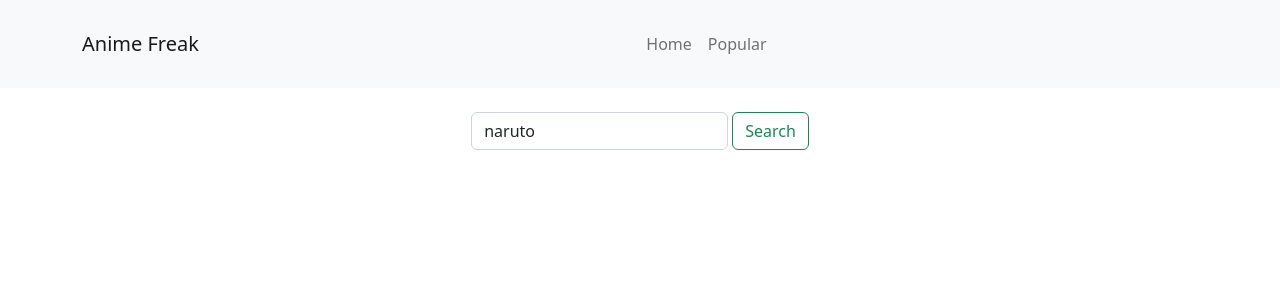
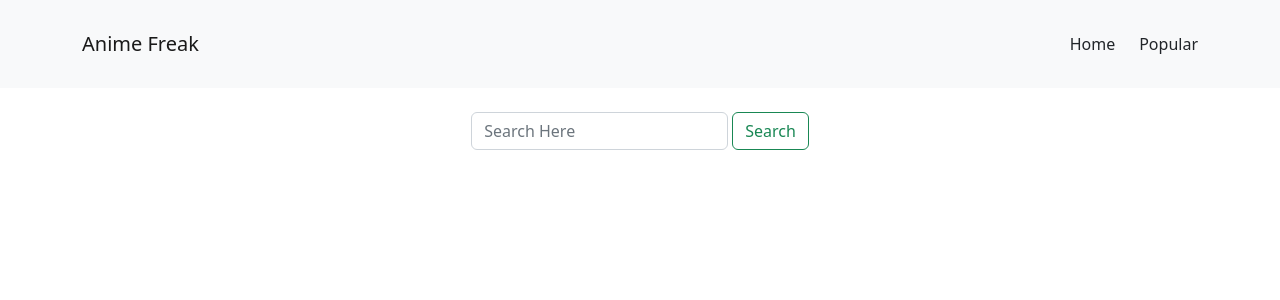
Before and after one commit to fushigina-Shinobi/anime-freak, a React (Create React App) app: page / in a window 1280 px wide. Shown: the top 300 px of the page. Built offline with nearby package versions, Linux system fonts and the light colour scheme.

Commit message:
adjusted navbar and fixed minor bugs in get search

```diff
--- a/src/Navbar.js
+++ b/src/Navbar.js
@@ -6,26 +6,18 @@ import { Link } from "react-router-dom";
 
 const Navbarr = () => {
   return (
-    <Navbar bg="light" expand="lg" className="p-4 mx-auto">
-      <Container className="justify-content-space-between">
+    <Navbar bg="light" expand="lg" className="p-4">
+      <Container>
         <Navbar.Brand href="#">Anime Freak</Navbar.Brand>
         <Navbar.Toggle aria-controls="navbarScroll" />
         <Navbar.Collapse id="navbarScroll">
-          <Nav
-            className="mx-auto my-2 my-lg-0"
-            style={{ maxHeight: "100px" }}
-            navbarScroll
-          >
-            <Nav.Link href="/">
-              <Link to="/" className="list-group-item">
-                Home
-              </Link>
-            </Nav.Link>
-            <Nav.Link href="/animelist">
-              <Link to="/popular" className="list-group-item">
-                Popular
-              </Link>
-            </Nav.Link>
+          <Nav className="ms-auto" style={{ maxHeight: "100px" }} navbarScroll>
+            <Link to="/" className="list-group-item me-4">
+              Home
+            </Link>
+            <Link to="/popular" className="list-group-item">
+              Popular
+            </Link>
           </Nav>
         </Navbar.Collapse>
       </Container>
--- a/src/Search.js
+++ b/src/Search.js
@@ -1,17 +1,15 @@
-import React, { useState } from "react";
+import React, { useState, useEffect } from "react";
 import Form from "react-bootstrap/Form";
 import Button from "react-bootstrap/Button";
-import Fetch from "./useFetch";
 import Card from "react-bootstrap/Card";
 import Row from "react-bootstrap/Row";
 import Col from "react-bootstrap/Col";
 import Container from "react-bootstrap/Container";
 
 function Search() {
-  const [text, setText] = useState("naruto");
+  const [text, setText] = useState("");
   const [error, setError] = useState("");
   const [item, setItem] = useState([]);
-  const { setLoading } = Fetch();
   const searchAnime = async () => {
     try {
       const res = await fetch(`https://api.jikan.moe/v4/anime?q=${text}`);
@@ -20,7 +18,6 @@ function Search() {
       if (data) {
         setItem(data);
       }
-      setLoading(false);
     } catch (error) {
       console.log(error);
     }
@@ -35,6 +32,7 @@ function Search() {
       setError("Search box can't be empty!!");
     }
   }
+
   // if (!loading) return <h2>LOADING...</h2>;
   // if (error) return <h3>ERROR..</h3>;
   return (
@@ -53,23 +51,24 @@ function Search() {
         </Button>
       </Form>
       {error && <h3>{error}</h3>}
-      <Container>
+      {text && <p>We are Under Development. Some Features May Not Work</p>}
+      <Container className="mt-5">
         <Card style={{ border: "none" }}>
           <Row className="gx-4">
-            {/*<h1 className="text-center">Popular Anime</h1> */}
-            {item.map((e, i) => {
+            {item.map((el, i) => {
               return (
-                <Col className="col-3 gy-2" key={i}>
+                <Col className="col-3 gy-2 shadow-sm p-4 mb-4 bg-white" key={i}>
                   <div>
                     <Card.Img
                       variant="top"
-                      src={e.images.jpg.image_url}
-                      alt={e.title}
+                      src={el.images.jpg.image_url}
+                      alt={el.title}
                       style={{ height: "25rem" }}
                     />
                     <Card.Body>
-                      <Card.Title>{e.title.substring(0, 20)}...</Card.Title>
-                      <Card.Text>{e.synopsis.substring(0, 100)}...</Card.Text>
+                      <Card.Title>{el.title.substring(0, 20)}...</Card.Title>
+                      <Card.Subtitle>Episodes - {el.episodes}</Card.Subtitle>
+                      <Card.Text>{el.synopsis?.substring(0, 100)}</Card.Text>
                       <Button variant="primary">Details</Button>
                     </Card.Body>
                   </div>
```
